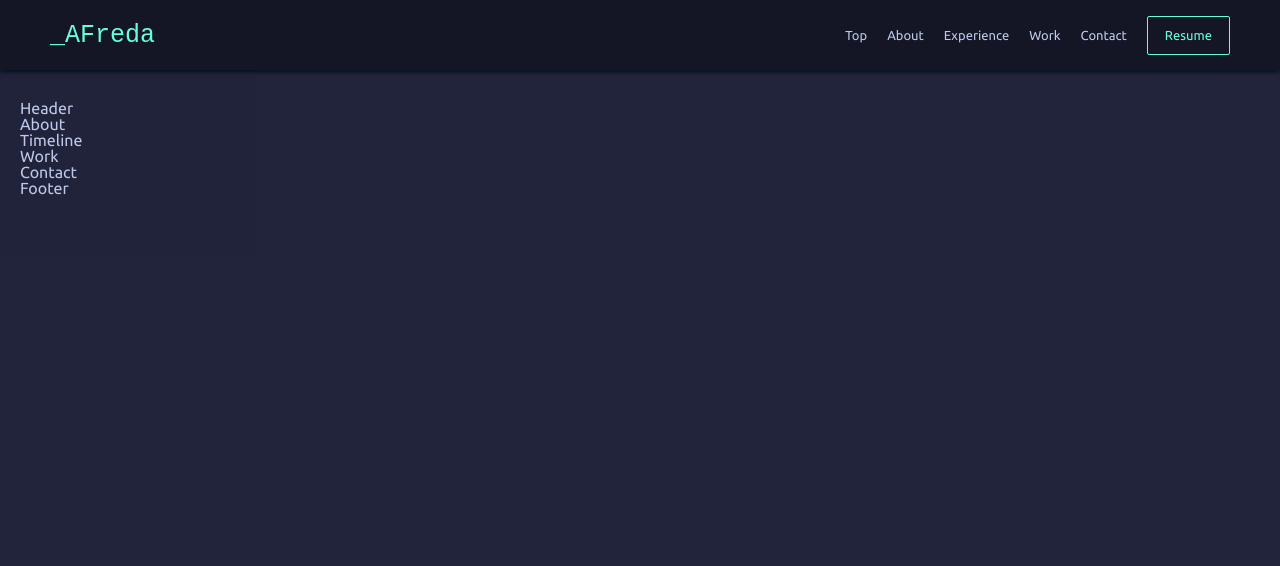
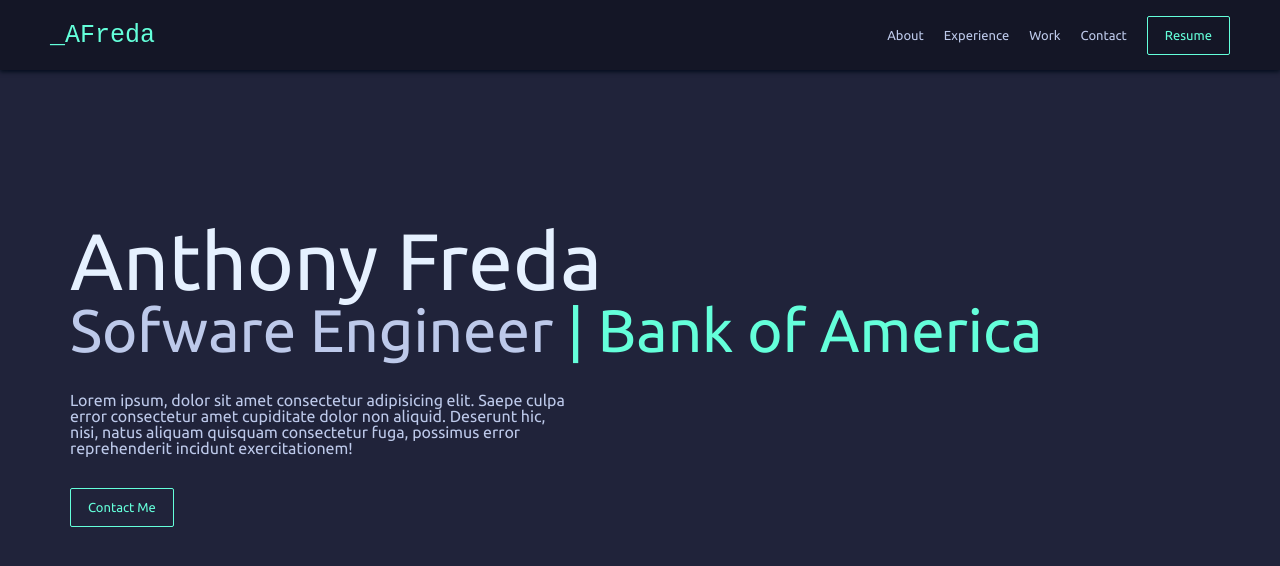
Before and after one commit to Afreda323/antfreda.com, a React (Create React App) app: page / in a window 1280 px wide. Shown: the top 566 px of the page. Built offline with nearby package versions, Linux system fonts and the light colour scheme.

Commit message:
layed out header section

```diff
--- a/src/components/Button.tsx
+++ b/src/components/Button.tsx
@@ -10,7 +10,6 @@
   background-color: transparent;
   line-height: 1;
   cursor: pointer;
-  margin-left: 10px;
   font-size: 13px;
   border-radius: 2px;
   padding: 12px 17px;
--- a/src/components/Navbar.tsx
+++ b/src/components/Navbar.tsx
@@ -13,9 +13,6 @@
     isOpen: false
   }
 
-  componentDidMount() {
-      console.log(this.props)
-  }
   /**
    * Toggle the menu boolean in state
    * @param bool - The value to change the isOpen value to
@@ -33,11 +30,12 @@
         </MenuButton>
         <Logo href="#top">_AFreda</Logo>
         <LinksWrap>
-          <Link href="#about">Top</Link>
           <Link href="#about">About</Link>
           <Link href="#exp">Experience</Link>
           <Link href="#work">Work</Link>
-          <Link href="#contact">Contact</Link>
+          <Link style={{ marginRight: 10 }} href="#contact">
+            Contact
+          </Link>
           <Spacer />
           <ResumeLink />
         </LinksWrap>
@@ -156,7 +154,8 @@
   `}
   ${({ theme }: { theme: Theme }) => `
         @media (max-width: ${get(theme, 'breakpoints.small', '700px')}) {
-            display: none;
+            width: 100%;
+            padding: 20px;
         }
     `}
 `
--- a/src/components/Page.tsx
+++ b/src/components/Page.tsx
@@ -14,7 +14,6 @@
   width: 100vw;
   max-height: 100vh;
   overflow: auto;
-  padding-top: 100px;
   ${({ theme }: Props) => `
     background-color: ${get(
       theme,
--- /dev/null
+++ b/src/components/SmallBr.tsx
@@ -0,0 +1,12 @@
+import styled from 'styled-components'
+import get from 'lodash/get'
+import { Theme } from '../theme'
+
+export default styled.br`
+  display: none
+    ${({ theme }: { theme: Theme }) => `
+    @media (max-width: ${get(theme, 'breakpoints.small', '700px')}) {
+        // display: block;
+    }
+`};
+`
--- a/src/components/Text.tsx
+++ b/src/components/Text.tsx
@@ -1,8 +1,55 @@
 import styled from 'styled-components'
+import get from 'lodash/get'
+import { Theme } from '../theme'
 
-export const H1 = styled.h1``
+interface Props {
+  theme: Theme
+}
 
-export const H2 = styled.h2``
+export const H1 = styled.h1`
+  font-size: 80px;
+  ${({ theme }: Props) => `
+    color: ${get(theme, 'palette.text.light', 'rgb(100, 255, 218)')};
+    > span {
+        color: ${get(theme, 'palette.text.main', 'rgb(100, 255, 218)')};
+    }
+  `}
+
+  ${({ theme }: Props) => `
+        @media (max-width: ${get(theme, 'breakpoints.medium', '1000px')}) {
+            font-size: 60px;
+        }
+    `}
+
+    ${({ theme }: Props) => `
+        @media (max-width: ${get(theme, 'breakpoints.small', '700px')}) {
+            font-size: 40px;
+        }
+    `}
+
+`
+
+export const H2 = styled.h2`
+font-size: 60px;
+  ${({ theme }: Props) => `
+    color: ${get(theme, 'palette.text.main', 'rgb(100, 255, 218)')};
+    > span {
+        color: ${get(theme, 'palette.text.highlight', 'rgb(100, 255, 218)')};
+    }
+  `}
+
+  ${({ theme }: Props) => `
+        @media (max-width: ${get(theme, 'breakpoints.medium', '1000px')}) {
+            font-size: 40px;
+        }
+    `}
+
+    ${({ theme }: Props) => `
+        @media (max-width: ${get(theme, 'breakpoints.small', '700px')}) {
+            font-size: 20px;
+        }
+    `}
+`
 
 export const H3 = styled.h3``
 
@@ -13,3 +60,10 @@
 export const Ul = styled.ul``
 
 export const Li = styled.li``
+
+export const A = styled.a`
+  text-decoration: none;
+  ${({ theme }: Props) => `
+    color: ${get(theme, 'palette.text.highlight', 'rgb(100, 255, 218)')};
+`}
+`
--- a/src/sections/Header.tsx
+++ b/src/sections/Header.tsx
@@ -1,7 +1,54 @@
 import React from 'react'
+import styled from 'styled-components'
+import { H1, H2, P, A } from '../components/Text'
+import SmallBr from '../components/SmallBr'
+import Button from '../components/Button';
+import { Theme } from '../theme'
+import get from 'lodash/get'
 
 function Header() {
-  return <div id="top">Header</div>
+  return (
+    <Wrapper id="top">
+      <div>
+        <H1>Anthony Freda</H1>
+        <H2>
+          Sofware Engineer <SmallBr /> <span>| Bank of America</span>
+        </H2>
+        <br />
+        <br />
+        <PWrapper>
+        <P>
+          Lorem ipsum, dolor sit amet consectetur adipisicing elit. Saepe culpa
+          error consectetur amet cupiditate dolor non aliquid. Deserunt hic,
+          nisi, natus aliquam quisquam consectetur fuga, possimus error
+          reprehenderit incidunt exercitationem!
+        </P>
+        </PWrapper>
+        <br />
+        <br />
+        <A href="#contact"><Button>Contact Me</Button></A>
+      </div>
+    </Wrapper>
+  )
 }
 
+const Wrapper = styled.div`
+    height: 100vh;
+    display: flex;
+    padding: 200px 50px 100px;
+    ${({ theme }: {theme: Theme}) => `
+        @media (max-width: ${get(theme, 'breakpoints.small', '700px')}) {
+            padding: 150px 10px 100px;
+        }
+    `}
+`
+const PWrapper = styled.div`
+    width: 500px;
+    ${({ theme }: {theme: Theme}) => `
+        @media (max-width: ${get(theme, 'breakpoints.small', '700px')}) {
+            width: 100%
+        }
+    `}
+`
+
 export default Header
--- a/src/theme.ts
+++ b/src/theme.ts
@@ -57,7 +57,7 @@
       dark: 'string'
     },
     text: {
-      light: 'string',
+      light: 'rgb(230, 241, 255)',
       main: 'rgb(189, 201, 234)',
       dark: 'string',
       highlight: 'rgb(100, 255, 218)'
```
